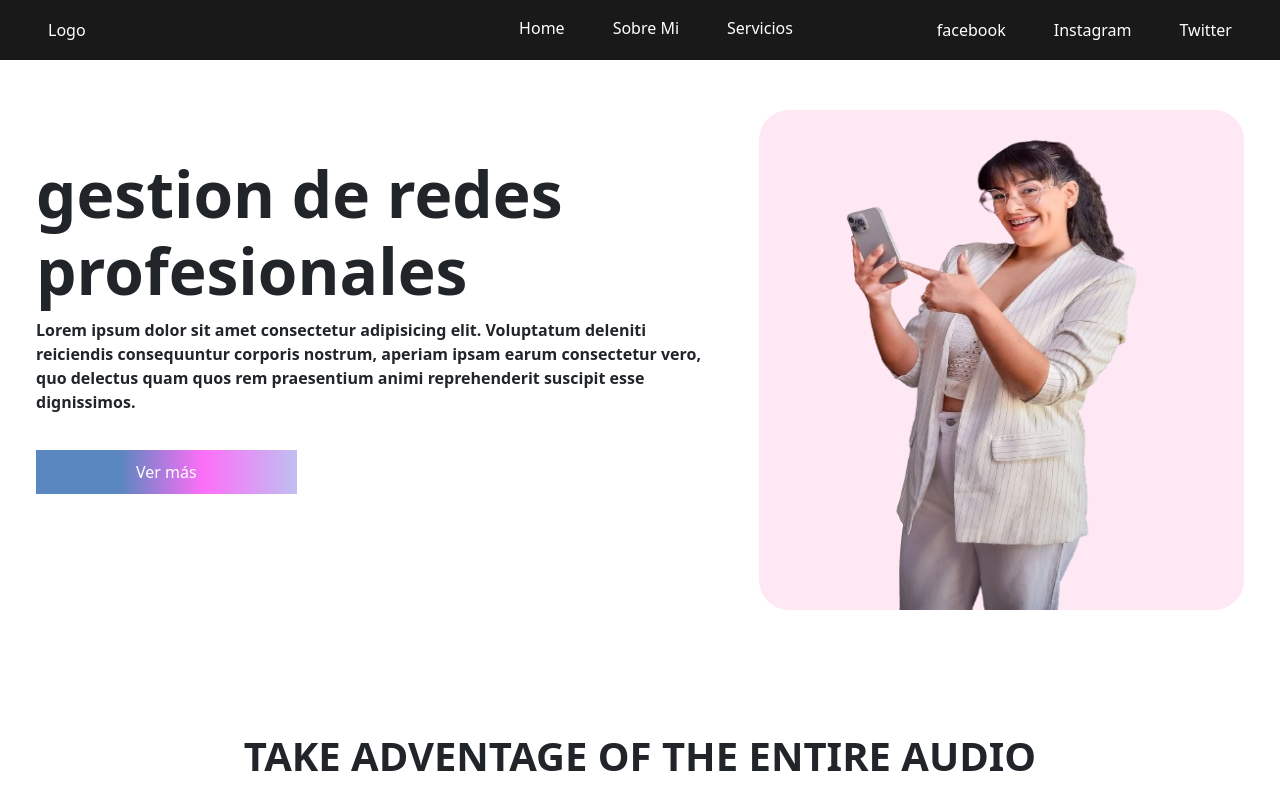
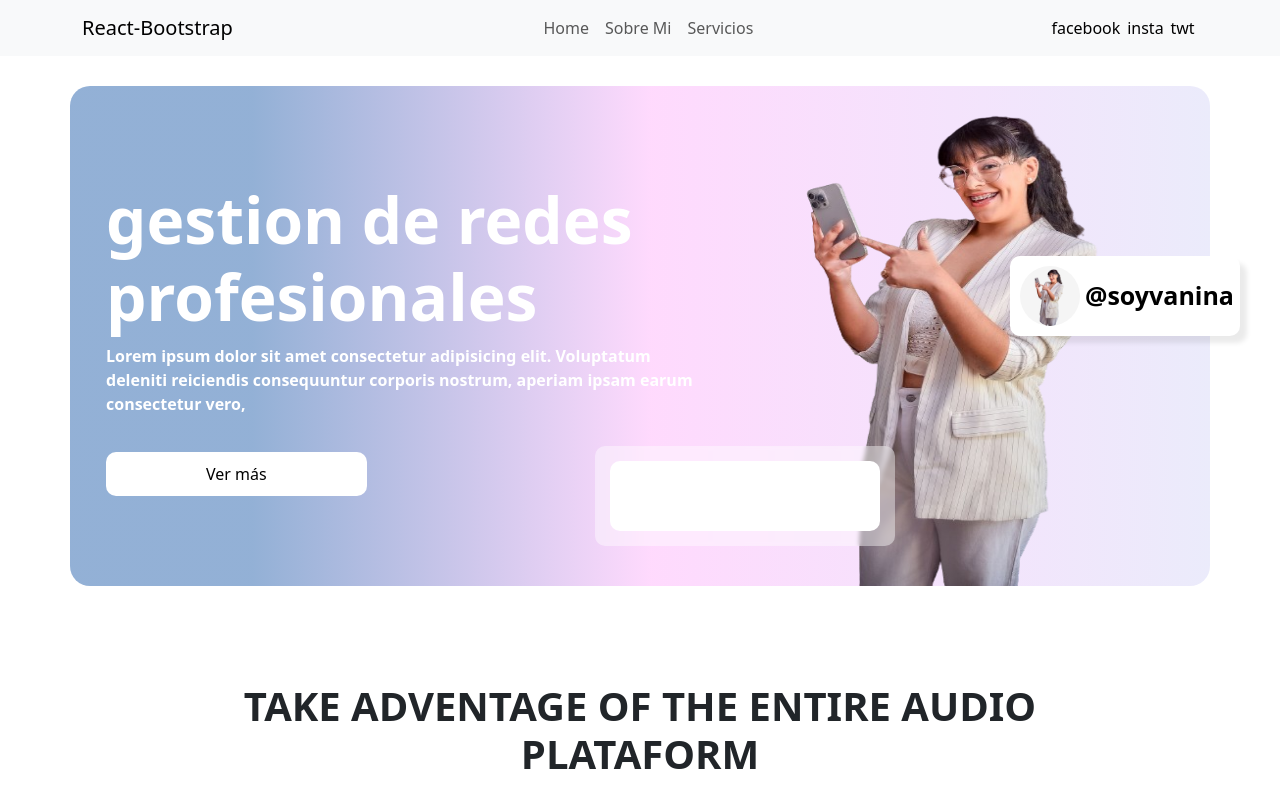
Before and after one commit to javieruncos/vaniLanding, a React (Vite) app: page / in a window 1280 px wide. Shown: the top 789 px of the page. Built offline with nearby package versions, Linux system fonts and the light colour scheme.

Commit message:
agregamos estilos nuevos a la portada de Home

```diff
--- a/src/App.jsx
+++ b/src/App.jsx
@@ -9,7 +9,6 @@ function App() {
   return (
     <>
       <div className='App'>
-        <MenuNav></MenuNav>
         <Menu></Menu>
         <Inicio></Inicio>
       </div>
--- a/src/assets/style/common/Menu.css
+++ b/src/assets/style/common/Menu.css
@@ -1,6 +1,4 @@
-.bg-body-tertiary{
-    display: none;
-}
+
 
 .menu-redes{
   width: 150px;
--- a/src/assets/style/home/Portada.css
+++ b/src/assets/style/home/Portada.css
@@ -1,17 +1,25 @@
 .portada-home {
-    height: 600px;
+    height: 500px;
     width: 100%;
     font-weight: bold;
     backdrop-filter: blur(3 px) saturate(5px);
     align-items: center;
-    /* background-image: url("../../img/llleaves.svg");
-    background-repeat: no-repeat;
-    background-size: cover;
-    background-position: center; */
+    color: white;
+
+}
+
+.portada-container {
+    height: 500px;
+    background: rgb(58, 112, 180);
+    border-radius: 20px;
+    margin-top: 30px;
+    background: rgb(58, 112, 180);
+    background: linear-gradient(90deg, rgba(58, 112, 180, 0.5494572829131652) 16%, rgba(253, 29, 244, 0.165703781512605) 51%, rgba(137, 137, 231, 0.16850490196078427) 100%);
 }
 
 .portada-home-text h1 {
     font-weight: bold;
+
 }
 
 .portada-home-text {
@@ -22,26 +30,87 @@
 .btn-portada {
     padding: 10px 100px;
     margin-top: 20px;
-    background: rgb(58, 112, 180);
-    background: linear-gradient(90deg, rgba(58, 112, 180, 0.8407738095238095) 32%, rgba(253, 29, 244, 0.639093137254902) 64%, rgba(137, 137, 231, 0.5410539215686274) 100%);
+    background-color: white;
     border: none;
-    color: white;
+    color: black;
+    border-radius: 10px;
 }
 
-.portada-home-img{
+.portada-home-img {
     height: 500px;
     width: 100%;
-    margin-top: 50px;
     display: flex;
     justify-content: center;
     align-items: center;
-    background-color:rgb(245, 112, 185);
-    background-color:rgba(245, 112, 185, 0.158);
     border-radius: 30px;
+    position: relative;
 
 }
 
-.portada-home-img img{
+.portada-home-img img {
     height: 500px;
     width: 400px;
 }
+
+.item-portada-info {
+    height: 100px;
+    width: 300px;
+    position: absolute;
+    bottom: 140px;
+    left: -140px;
+    border-radius: 10px;
+    background-color: rgba(255, 255, 255, 0.425);
+    backdrop-filter: blur(2px);
+    display: flex;
+    justify-content: center;
+    align-items: center;
+
+}
+
+.item-portada-info div {
+    height: 70px;
+    width: 90%;
+    background-color: white;
+    border-radius: 10px;
+}
+
+
+.item-portada-instagram {
+    height: 80px;
+    width: 230px;
+    position: absolute;
+    top: 170px;
+    right: -30px;
+    border-radius: 10px;
+    background-color: white;
+    display: flex;
+    align-items: center;
+    gap: 5px;
+    box-shadow: 7px 7px 5px 0px rgba(0, 0, 0, 0.082);
+}
+
+.avatar-instagram {
+    height: 60px;
+    width: 60px;
+    background-color: whitesmoke;
+    border-radius: 50%;
+    margin-left: 10px;
+    display: flex;
+    justify-content: center;
+    align-items: center;
+}
+
+.avatar-instagram img {
+    height: 60px;
+    width: 40px;
+    border-radius: 50%;
+}
+
+.instagram-name {
+    height: 60px;
+    width: 65%;
+    display: flex;
+    align-items: center;
+    font-size: 25px;
+    color: black;
+}
--- a/src/assets/style/home/Servicios.css
+++ b/src/assets/style/home/Servicios.css
@@ -7,11 +7,13 @@
     width: 100%;
     background-color: #daeffc;
 }
+
 .servicios-card2{
     height: 250px;
     width: 100%;
     background-color: #f9e4ff;
 }
+
 .servicios-card3{
     height: 250px;
     width: 100%;
--- a/src/components/Home/Portada.jsx
+++ b/src/components/Home/Portada.jsx
@@ -3,26 +3,35 @@ import Estefi from "../../assets/img/Estefi.png"
 const Portada = () => {
     return (
         <div className='portada-home'>
-            <div className="container-fluid">
+            <div className="container portada-container">
                 <div className="row">
                     <div className="col-12 col-md-6 col-lg-7">
                         <div className="portada-home-text container pt-5 px-4">
                             <div className="pt-5">
                                 <h1 className="display-3">gestion de redes  profesionales</h1>
                                 <p>Lorem ipsum dolor sit amet consectetur adipisicing elit. Voluptatum deleniti reiciendis consequuntur
-                                    corporis nostrum, aperiam ipsam earum consectetur vero, quo delectus quam quos rem praesentium animi
-                                    reprehenderit suscipit esse dignissimos.</p>
+                                    corporis nostrum, aperiam ipsam earum consectetur vero, </p>
                                 <div>
                                     <button className="btn-portada">Ver más</button>
                                 </div>
                             </div>
                         </div>
                     </div>
-                    <div className="col-12 col-md-6 col-lg-5">
-                        <div className="pe-4">
+                    <div className="col-12 col-md-6 col-lg-5 position-relative">
+                        <div className="pe-4 e">
                             <div className="portada-home-img ">
                                 <img src={Estefi} alt="" />
                             </div>
+                            <div className="item-portada-info">
+                                <div></div>
+                            </div>
+                            <div className="item-portada-instagram">
+                                <div className="avatar-instagram">
+                                    <img src={Estefi} alt="" />
+                                </div>
+                                <div className="instagram-name">@soyvanina</div>
+                            </div>
+
                         </div>
                     </div>
 
--- a/src/components/Home/Servicios.jsx
+++ b/src/components/Home/Servicios.jsx
@@ -3,7 +3,7 @@ import Estefi from "../../assets/img/Estefi.png";
 const Servicios = () => {
     return (
         <section>
-            <div className="servicios container d-flex justify-content-center pt-4">
+            <div className="servicios container d-flex justify-content-center pt-5">
                 <div className="w-75 text-center ">
                     <h2 className="fw-bold display-6">TAKE ADVENTAGE OF THE ENTIRE AUDIO PLATAFORM</h2>
                 </div>
@@ -27,7 +27,7 @@ const Servicios = () => {
                     </div>
                 </div>
             </div>
-             <div className="container">
+             <div className="container my-5">
                 <div className="row">
                     <div className="col-12 col-md-6 col-lg-6">
                         <div className="servicios-img">
@@ -35,7 +35,13 @@ const Servicios = () => {
 
                         </div>
                     </div>
-                    <div className="col-12 col-md-6 col-lg-6"></div>
+                    <div className="col-12 col-md-6 col-lg-6">
+                        <div className="servicios-text">
+                            <h3>Lorem ipsum dolor sit amet consectetur adipisicing elit.</h3>
+                            <p>Lorem ipsum dolor sit amet consectetur adipisicing elit. Unde quam natus porro obcaecati ut, architecto quod impedit officia quia quaerat aperiam placeat, distinctio aliquid in fuga quis, delectus inventore illum eveniet tempore magnam sed est veniam animi! Et, dolorem corrupti dolor id voluptates ratione odit, aperiam veritatis ullam aut amet.</p>
+
+                        </div>
+                    </div>
 
                 </div>
              </div>
--- a/src/components/common/Menu.jsx
+++ b/src/components/common/Menu.jsx
@@ -13,13 +13,13 @@ const Menu = () => {
                 <Navbar.Collapse id="basic-navbar-nav">
                     <Nav className="mx-auto">
                         <Nav.Link href="#home">Home</Nav.Link>
-                        <Nav.Link href="#link">Link</Nav.Link>
-                        <Nav.Link href="#link">Link</Nav.Link>
+                        <Nav.Link href="#link">Sobre Mi</Nav.Link>
+                        <Nav.Link href="#link">Servicios</Nav.Link>
                     </Nav>
                     <div className='menu-redes'>
-                        <a href="">hola</a>
-                        <a href="">hola</a>
-                        <a href="">hola</a>
+                        <a href="">facebook</a>
+                        <a href="">insta</a>
+                        <a href="">twt</a>
                     </div>
                 </Navbar.Collapse>
             </Container>
```
